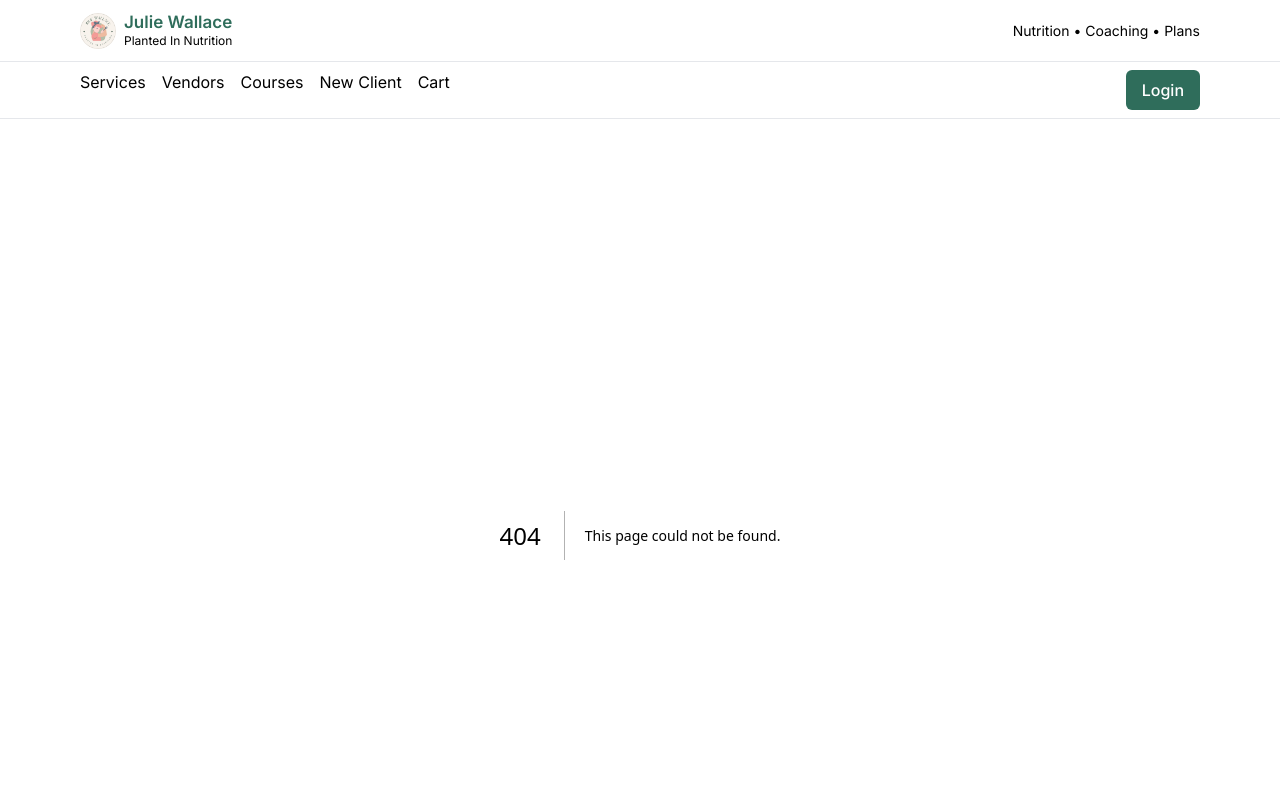
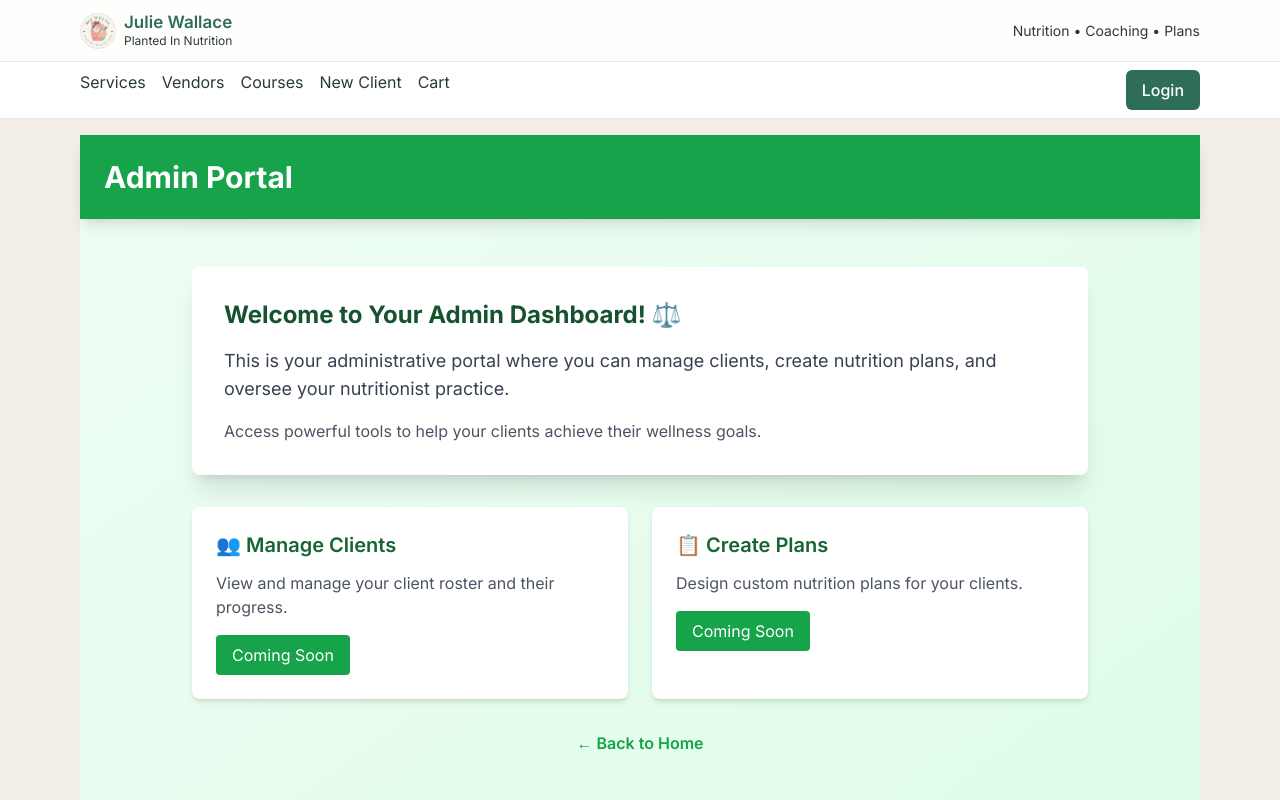
Before and after one commit to mr601s/nutritionist-marketplace-crm, a Next.js app: page /admin-landing in a window 1280 px wide. Before the commit this address had no page. Shown: the top 800 px of the page. Built offline with nearby package versions, Linux system fonts and the light colour scheme.

Commit message:
Add split landing page with admin and customer demo portals.

```diff
--- /dev/null
+++ b/app/admin-landing/page.tsx
@@ -0,0 +1,66 @@
+import Link from 'next/link';
+
+export default function AdminLandingPage() {
+  return (
+    <div className="min-h-screen bg-gradient-to-br from-green-50 to-green-100">
+      {/* Header */}
+      <header className="bg-green-600 text-white py-6 shadow-lg">
+        <div className="container mx-auto px-6">
+          <h1 className="text-3xl font-bold">Admin Portal</h1>
+        </div>
+      </header>
+
+      {/* Main Content */}
+      <main className="container mx-auto px-6 py-12">
+        <div className="max-w-4xl mx-auto">
+          {/* Welcome Section */}
+          <div className="bg-white rounded-lg shadow-xl p-8 mb-8">
+            <h2 className="text-2xl font-bold text-green-900 mb-4">
+              Welcome to Your Admin Dashboard! ⚖️
+            </h2>
+            <p className="text-gray-700 text-lg mb-4">
+              This is your administrative portal where you can manage clients, create nutrition plans,
+              and oversee your nutritionist practice.
+            </p>
+            <p className="text-gray-600">
+              Access powerful tools to help your clients achieve their wellness goals.
+            </p>
+          </div>
+
+          {/* Quick Actions */}
+          <div className="grid md:grid-cols-2 gap-6 mb-8">
+            <div className="bg-white rounded-lg shadow-md p-6 hover:shadow-xl transition-shadow">
+              <h3 className="text-xl font-semibold text-green-800 mb-3">👥 Manage Clients</h3>
+              <p className="text-gray-600 mb-4">
+                View and manage your client roster and their progress.
+              </p>
+              <button className="bg-green-600 hover:bg-green-700 text-white px-4 py-2 rounded transition-colors">
+                Coming Soon
+              </button>
+            </div>
+
+            <div className="bg-white rounded-lg shadow-md p-6 hover:shadow-xl transition-shadow">
+              <h3 className="text-xl font-semibold text-green-800 mb-3">📋 Create Plans</h3>
+              <p className="text-gray-600 mb-4">
+                Design custom nutrition plans for your clients.
+              </p>
+              <button className="bg-green-600 hover:bg-green-700 text-white px-4 py-2 rounded transition-colors">
+                Coming Soon
+              </button>
+            </div>
+          </div>
+
+          {/* Back Link */}
+          <div className="text-center">
+            <Link
+              href="/"
+              className="inline-block text-green-600 hover:text-green-800 font-semibold"
+            >
+              ← Back to Home
+            </Link>
+          </div>
+        </div>
+      </main>
+    </div>
+  );
+}
```
